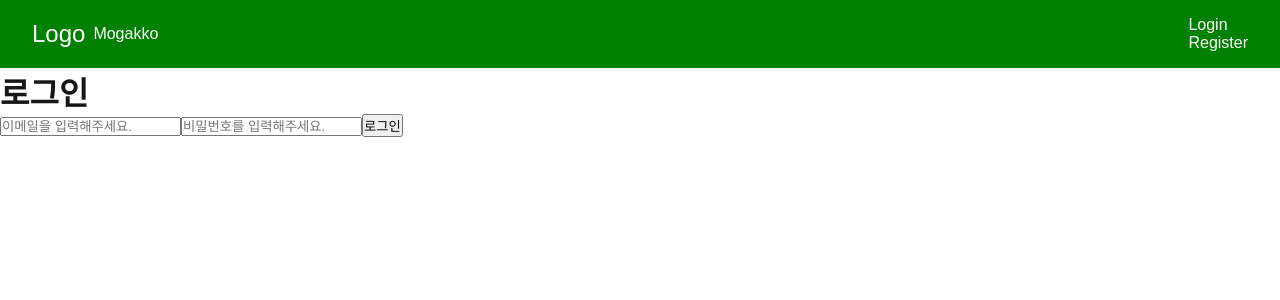
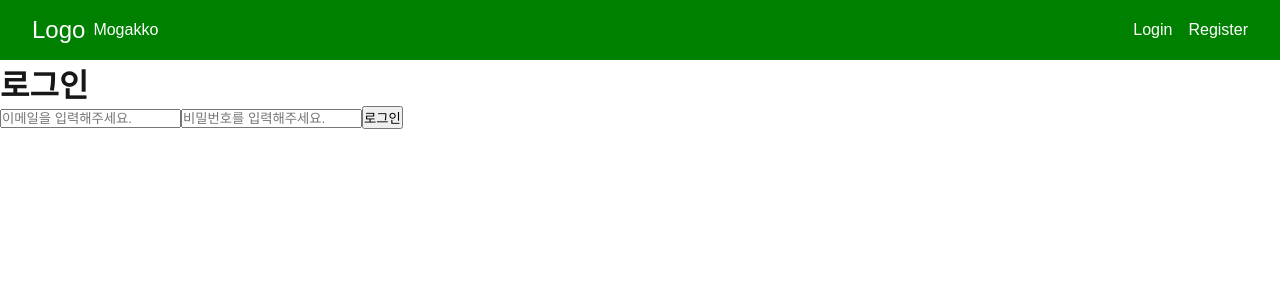
Before and after one commit to FE-Nerdy/WooriDongneMogakko, a Next.js app in the folder FrontEnd/wooridongnemogakko/: page /login in a window 1280 px wide. Shown: the top 300 px of the page. Built offline with nearby package versions, Linux system fonts and the light colour scheme.

Commit message:
Feat: "변경 Navbar 세로배치 오류 해결"
div로 인한 login, register 세로배치 해결

```diff
--- a/FrontEnd/wooridongnemogakko/src/app/components/Navbar.tsx
+++ b/FrontEnd/wooridongnemogakko/src/app/components/Navbar.tsx
@@ -16,24 +16,22 @@ const Navbar = () => {
         <Link href="/" className={styles.title}>Mogakko</Link>
       </div>
 
-        <div className={styles.rightMenu}>
-          <ul className={styles.navLinks}>
+      <ul className={styles.rightMenu}>
         {isLoggedIn ? (
           <li>
             <Link href="/profile">img, nickname</Link>
           </li>
         ) : (
-              <div>
+          <>
             <li>
               <Link href="/login">Login</Link>
             </li>
             <li>
               <Link href="/register">Register</Link>
             </li>
-              </div>
+          </>
         )}
       </ul>
-        </div>
     </nav>
   );
 };
--- a/FrontEnd/wooridongnemogakko/src/styles/nav.module.css
+++ b/FrontEnd/wooridongnemogakko/src/styles/nav.module.css
@@ -20,19 +20,15 @@
     text-decoration: none;
 }
 
-.navLinks {
+.rightMenu {
+    flex-direction: row;
     display: flex;
     list-style: none;
-    gap: 1rem;
-}
-
-.rightMenu {
-    display: flex;
     margin-left: auto;
     gap: 1rem;
     color: white;
+    align-items: center;
     text-decoration: none;
-    align-items: center;
 }
 
 .title {
```
Lines whose indentation alone changed are shown as unchanged.
